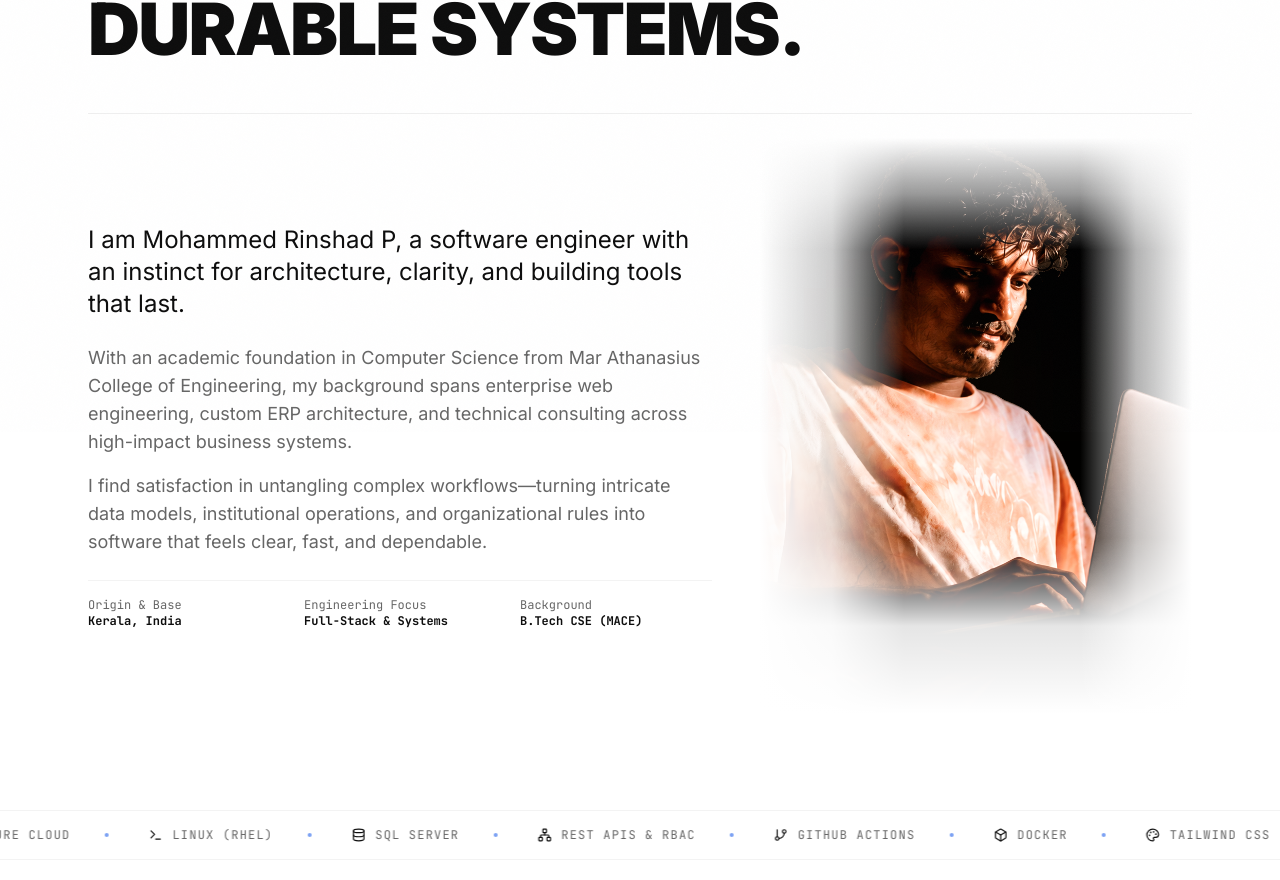
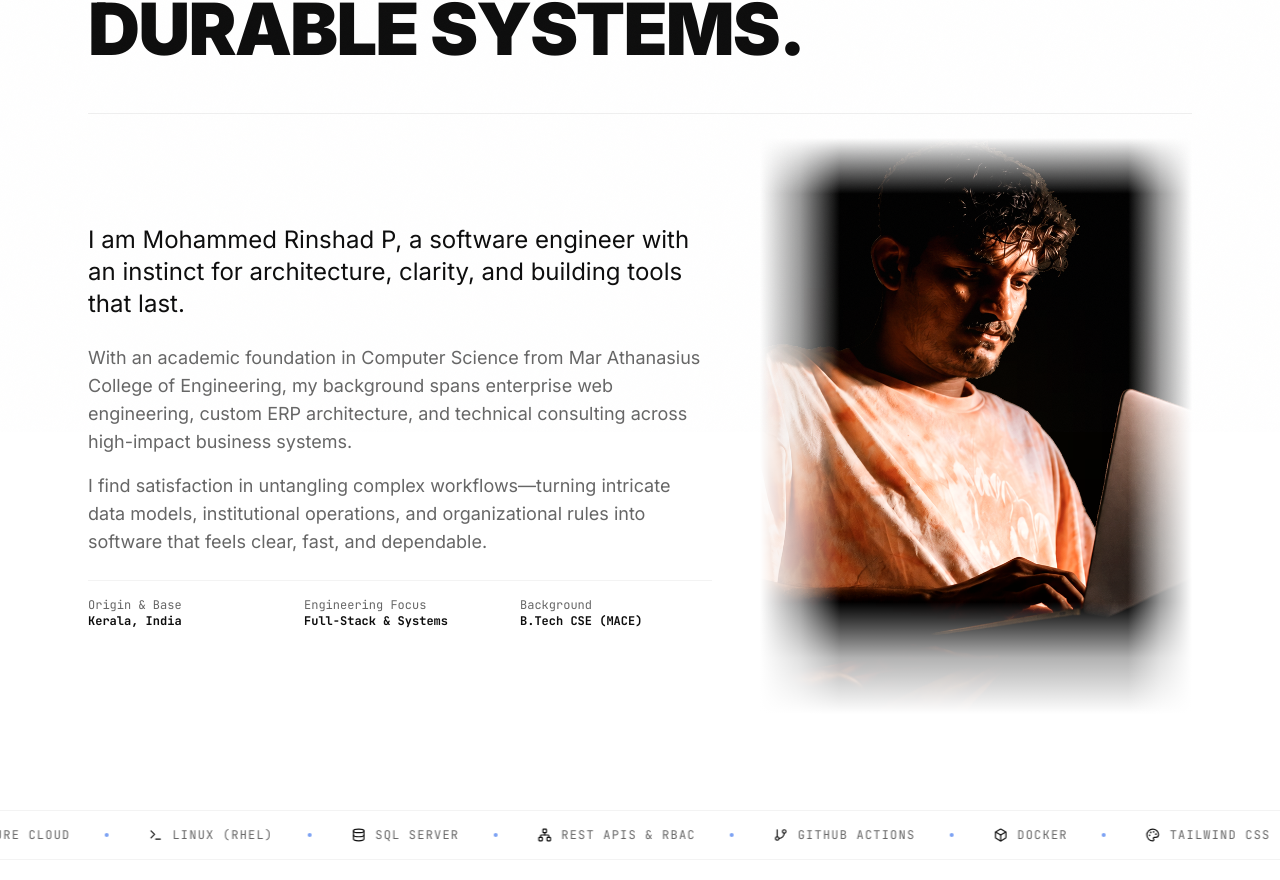
Before and after one commit to mrinshad/Portfolio, a Next.js app: page /about in a window 1280 px wide. Shown: the part 368-1248 px from the top of the page. Built offline with nearby package versions, Linux system fonts and the light colour scheme; no server answers.

Commit message:
style: refine cinematic portrait component sizing, image dimensions, and gradient overlays

```diff
--- a/components/about-cinematic-portrait.tsx
+++ b/components/about-cinematic-portrait.tsx
@@ -43,36 +43,36 @@ export function AboutCinematicPortrait() {
             : `translate3d(${offset.x}px, ${offset.y}px, 0)`,
           transition: "transform 400ms cubic-bezier(0.16, 1, 0.3, 1)",
         }}
-        className="relative w-full max-w-[420px] lg:max-w-[460px] aspect-[3/4] overflow-hidden"
+        className="relative w-full max-w-[460px] sm:max-w-[500px] lg:max-w-[540px] aspect-[3/4] overflow-hidden"
       >
         {/* Crisp Subject Image */}
         <Image
           src="/assets/photo.png"
           alt="Mohammed Rinshad P working on laptop"
-          width={800}
-          height={1067}
+          width={900}
+          height={1200}
           priority
-          className="w-full h-full object-cover object-center filter contrast-[1.05] brightness-[1.02]"
+          className="w-full h-full object-cover object-top filter contrast-[1.04] brightness-[1.02]"
         />
 
         {/* ========================================================================= */}
         {/* MULTI-DIRECTIONAL SEAMLESS GRADIENT MASKS BLENDING INTO HERO BACKGROUND  */}
         {/* ========================================================================= */}
 
-        {/* 1. Left Edge Blend (Fades dark background seamlessly into text column) */}
-        <div className="absolute inset-y-0 left-0 w-28 sm:w-36 bg-gradient-to-r from-background via-background/80 to-transparent pointer-events-none z-10" />
+        {/* 1. Left Edge Blend (Gentle soft dissolve into text area) */}
+        <div className="absolute inset-y-0 left-0 w-16 sm:w-20 bg-gradient-to-r from-background via-background/60 to-transparent pointer-events-none z-10" />
 
-        {/* 2. Bottom Edge Blend (Dissolves lower body into page floor) */}
-        <div className="absolute inset-x-0 bottom-0 h-36 sm:h-44 bg-gradient-to-t from-background via-background/90 to-transparent pointer-events-none z-10" />
+        {/* 2. Bottom Edge Blend (Soft floor dissolve showing more torso & laptop) */}
+        <div className="absolute inset-x-0 bottom-0 h-20 sm:h-28 bg-gradient-to-t from-background via-background/70 to-transparent pointer-events-none z-10" />
 
         {/* 3. Top Edge Soft Feather */}
-        <div className="absolute inset-x-0 top-0 h-20 sm:h-28 bg-gradient-to-b from-background via-background/60 to-transparent pointer-events-none z-10" />
+        <div className="absolute inset-x-0 top-0 h-10 sm:h-14 bg-gradient-to-b from-background via-background/50 to-transparent pointer-events-none z-10" />
 
         {/* 4. Right Edge Soft Blend */}
-        <div className="absolute inset-y-0 right-0 w-20 sm:w-28 bg-gradient-to-l from-background via-background/70 to-transparent pointer-events-none z-10" />
+        <div className="absolute inset-y-0 right-0 w-12 sm:w-16 bg-gradient-to-l from-background via-background/60 to-transparent pointer-events-none z-10" />
 
-        {/* 5. Ambient Warm Glow Enhancer (Harmonizes laptop and warm directional face light) */}
-        <div className="absolute top-1/3 left-1/4 w-40 h-40 bg-amber-500/[0.04] dark:bg-amber-400/[0.06] blur-3xl pointer-events-none z-10" />
+        {/* 5. Ambient Warm Glow Enhancer */}
+        <div className="absolute top-1/3 left-1/4 w-48 h-48 bg-amber-500/[0.04] dark:bg-amber-400/[0.05] blur-3xl pointer-events-none z-10" />
       </div>
     </div>
   )
```
